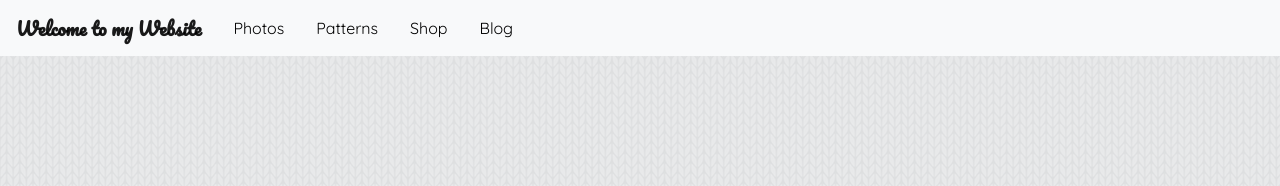
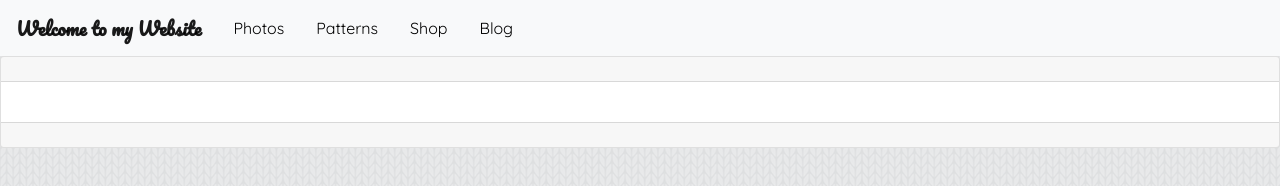
Before and after one commit to emily-rodriguez/emily-rodriguez.github.io, a plain HTML site: page knitting_site_index.html in a window 1280 px wide. Drawn offline with nearby package versions, Linux system fonts and the light colour scheme.

Commit message:
adding card to page

```diff
--- a/css/knitting_site_index.css
+++ b/css/knitting_site_index.css
@@ -27,3 +27,7 @@ a:hover {
 a:active {
     color: black;
 }
+
+.card {
+    margin: 0 auto;
+}
--- a/knitting_site_index.html
+++ b/knitting_site_index.html
@@ -29,6 +29,11 @@
         </li>
     </ul>
 </nav>
+<div class="card">
+    <div class="card-header"></div>
+    <div class="card-body"></div>
+    <div class="card-footer"></div>
+</div>
 
 <!-- Optional JavaScript -->
 <!-- jQuery first, then Popper.js, then Bootstrap JS -->
```
